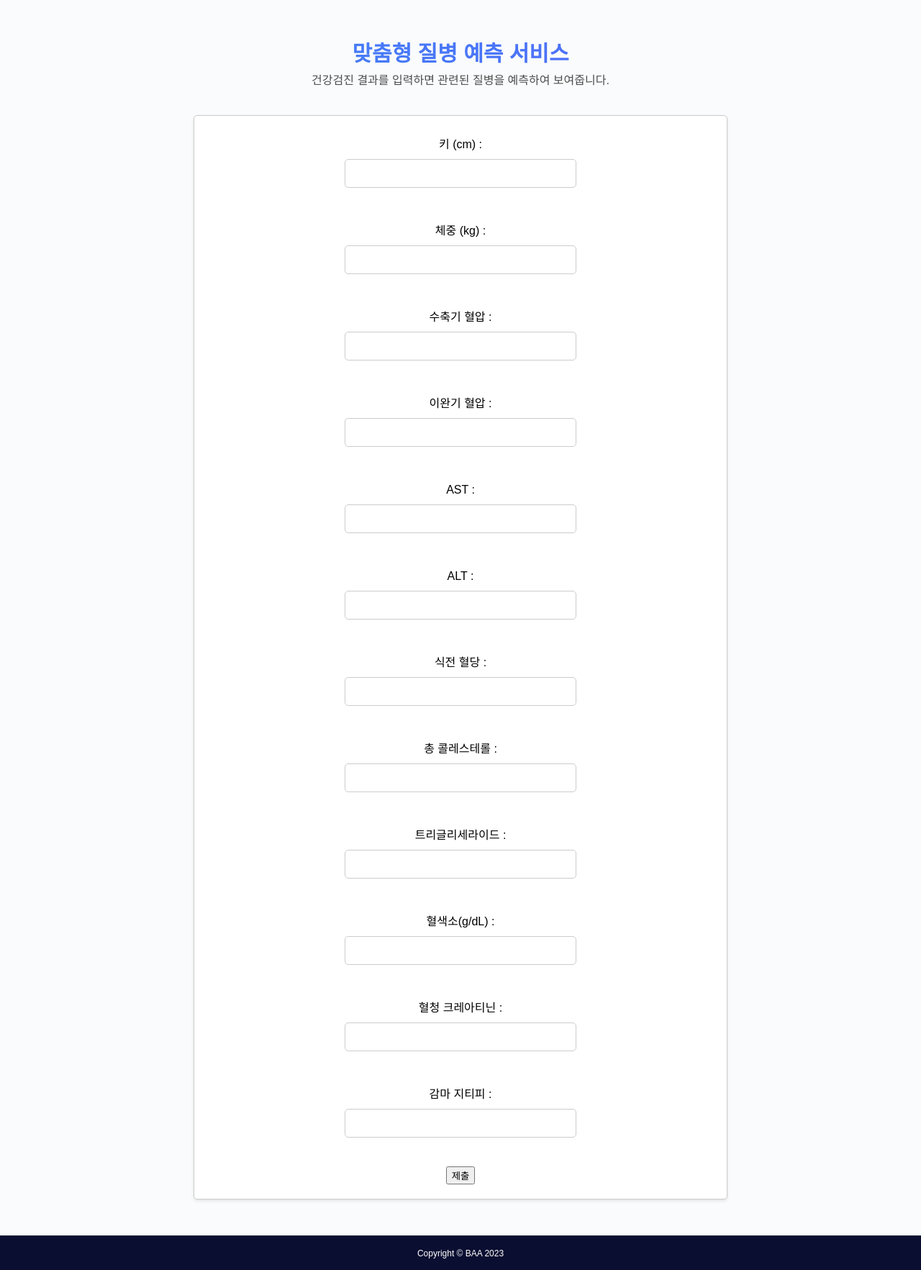
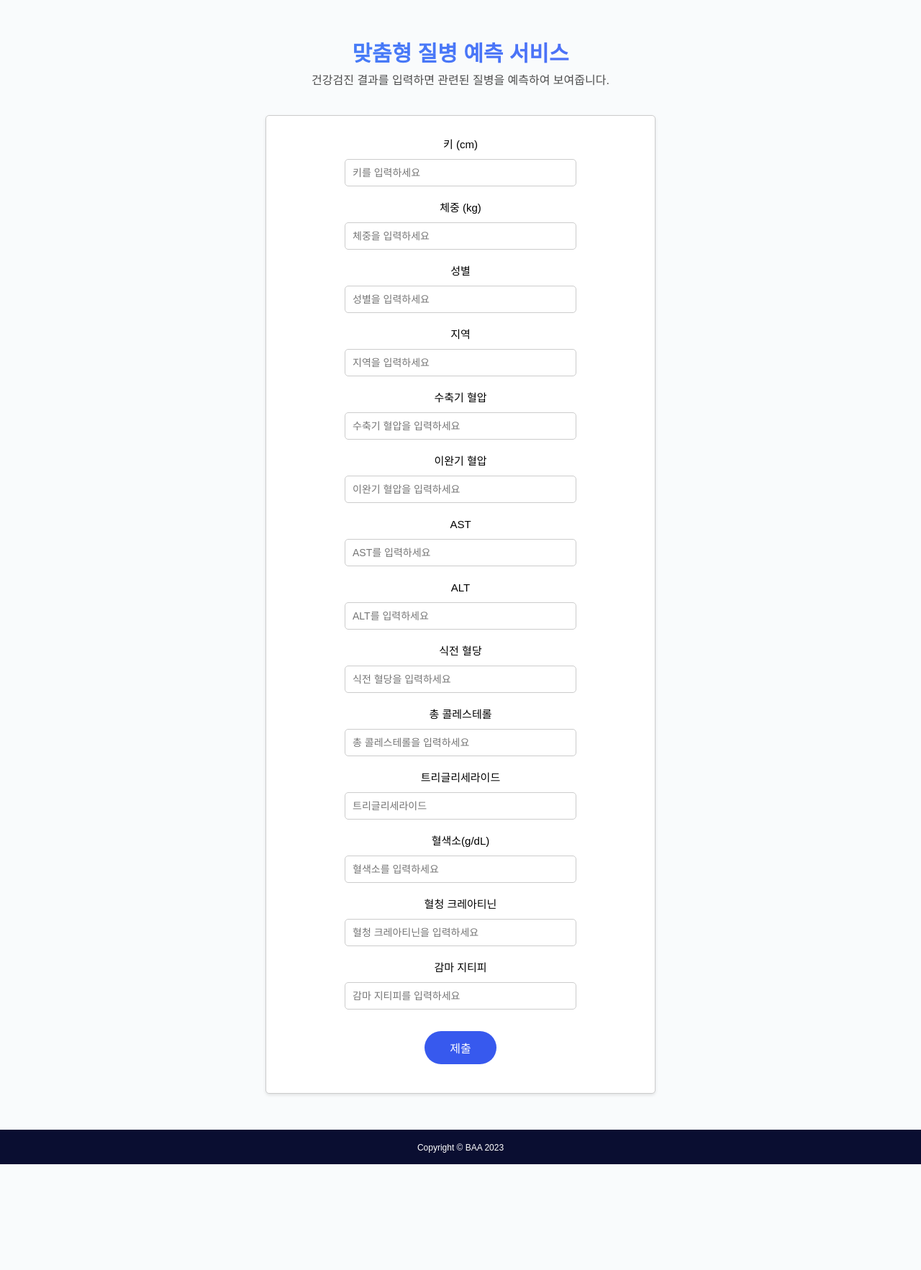
Before and after one commit to s53uni/baa-project, a Django app: page /health in a window 1280 px wide. Shown: the whole page at 72% size. After the commit the page ends 1618 px from the top, so only its background shows below. Run offline with Django 4.2, Linux system fonts and the light colour scheme; some web fonts are replaced.

Commit message:
Update Code

```diff
--- a/mainapp/static/mainapp/css/health.css
+++ b/mainapp/static/mainapp/css/health.css
@@ -27,13 +27,13 @@ body {
     color: rgb(77, 77, 77);
 }
 .form {
-    font-size:16px;
+    font-size:15px;
     display: flex;
     flex-direction: column;
     align-items: center;
     justify-content: center;
     text-align: center;
-    max-width: 700px;
+    max-width: 500px;
     min-height: 320px;
     margin: 20px auto;
     padding: 20px;
@@ -43,13 +43,34 @@ body {
     box-shadow: 0 2px 4px rgba(0, 0, 0, 0.1);
     line-height: 40px;
 }
+
 .form input {
     font-family: "Pretendard", sans-serif;
     width:300px;
     padding: 10px;
     border: 1px solid #ccc;
     border-radius: 5px;
+    font-size:14px;
+    margin-bottom: 10px;
+}
+#send-button {
+    font-family: "Pretendard", sans-serif;
+    align-items: center;
+    justify-content: center;
+    text-align: center;
+    padding: 11px 35px;
     font-size:16px;
+    margin: 20px 0;
+    background-color: #3759ee;
+    color: #fff;
+    border: none;
+    border-radius: 30px;
+    cursor: pointer;
+    transition: background-color 0.2s;
+}
+
+#send-button:hover {
+    background-color: #1b3eb0;
 }
 .footer {
     margin-top:50px;
--- a/mainapp/templates/mainapp/health.html
+++ b/mainapp/templates/mainapp/health.html
@@ -26,43 +26,49 @@
     </div>
     <form class="form" method="post" action="#">
         {% csrf_token %}
-        <label for="height">키 (cm) :</label>
-        <input type="number" id="height" name="height" required>
-        <br>
-        <label for="weight">체중 (kg) :</label>
-        <input type="number" id="weight" name="weight" required>
-        <br>
-        <label for="height">수축기 혈압 :</label>
-        <input type="number" id="systolic" name="systolic" required>
-        <br>
-        <label for="weight">이완기 혈압 :</label>
-        <input type="number" id="diastolic" name="diastolic" required>
-        <br>
-        <label for="height">AST :</label>
-        <input type="number" id="ast" name="ast" required>
-        <br>
-        <label for="weight">ALT :</label>
-        <input type="number" id="alt" name="alt" required>
-        <br>
-        <label for="name">식전 혈당 :</label>
-        <input type="text" id="blood_sugar" name="blood_sugar" required>
-        <br>
-        <label for="name">총 콜레스테롤 :</label>
-        <input type="text" id="total_cholesterol" name="total_cholesterol" required>
-        <br>
-        <label for="name">트리글리세라이드 :</label>
-        <input type="text" id="triglycerides" name="triglycerides" required>
-        <br>
-        <label for="name">혈색소(g/dL) :</label>
-        <input type="text" id="hemoglobin" name="hemoglobin" required>
-        <br>
-        <label for="name">혈청 크레아티닌 :</label>
-        <input type="text" id="serum_creatinine" name="serum_creatinine" required>
-        <br>
-        <label for="name">감마 지티피 :</label>
-        <input type="text" id="gamma_gtp" name="gamma_gtp" required>
-        <br>
-        <button type="submit">제출</button>
+            <label for="height">키 (cm)</label>
+            <input type="number" id="height" name="height" placeholder="키를 입력하세요">
+
+            <label for="weight">체중 (kg)</label>
+            <input type="number" id="weight" name="weight" placeholder="체중을 입력하세요" required>
+
+            <label for="weight">성별</label>
+            <input type="text" id="sex" name="sex" placeholder="성별을 입력하세요" required>
+
+            <label for="weight">지역</label>
+            <input type="text" id="area" name="area" placeholder="지역을 입력하세요" required>
+
+            <label for="height">수축기 혈압</label>
+            <input type="number" id="systolic" name="systolic" placeholder="수축기 혈압을 입력하세요" required>
+
+            <label for="weight">이완기 혈압</label>
+            <input type="number" id="diastolic" name="diastolic" placeholder="이완기 혈압을 입력하세요" required>
+
+            <label for="height">AST</label>
+            <input type="number" id="ast" name="ast" placeholder="AST를 입력하세요" required>
+
+            <label for="weight">ALT</label>
+            <input type="number" id="alt" name="alt" placeholder="ALT를 입력하세요" required>
+
+            <label for="name">식전 혈당</label>
+            <input type="text" id="blood_sugar" name="blood_sugar" placeholder="식전 혈당을 입력하세요" required>
+
+            <label for="name">총 콜레스테롤</label>
+            <input type="text" id="total_cholesterol" name="total_cholesterol" placeholder="총 콜레스테롤을 입력하세요" required>
+
+            <label for="name">트리글리세라이드</label>
+            <input type="text" id="triglycerides" name="triglycerides" placeholder="트리글리세라이드" required>
+
+            <label for="name">혈색소(g/dL)</label>
+            <input type="text" id="hemoglobin" name="hemoglobin" placeholder="혈색소를 입력하세요" required>
+
+            <label for="name">혈청 크레아티닌</label>
+            <input type="text" id="serum_creatinine" name="serum_creatinine" placeholder="혈청 크레아티닌을 입력하세요" required>
+
+            <label for="name">감마 지티피</label>
+            <input type="text" id="gamma_gtp" name="gamma_gtp" placeholder="감마 지티피를 입력하세요" required>
+
+        <button type="submit" id="send-button">제출</button>
     </form>
     <!-- footer -->
     <div class="footer">
--- a/mainapp/urls.py
+++ b/mainapp/urls.py
@@ -13,9 +13,4 @@ urlpatterns = [
     # - http://127.0.0.1:8000/diagnosis
     path('diagnosis', views.diagnosis, name='diagnosis'),
 
-    ### 메인 페이지
-    # - http://127.0.0.1:8000/index/
-    path('index/', views.main),
-    # - http://127.0.0.1:8000/
-    path('', views.main),
 ]
--- a/mainapp/views.py
+++ b/mainapp/views.py
@@ -3,6 +3,14 @@ from django.http import HttpResponse
 from .completion_executor import CompletionExecutor
 import json
 import markdown
+
+
+def health_detail(request):
+    mem_login_id = request.POST.get("mem_login_id","")
+    mem_login_pass = request.POST.get("mem_login_pass","")
+    return render(request,
+                  "mainapp/health_detail.html",
+                  {})
 
 def health(request):
     return render(request,
```
Also changed, not shown: mainapp/pyfiles/health.py (added, +65 -0 lines), 7 other files.
